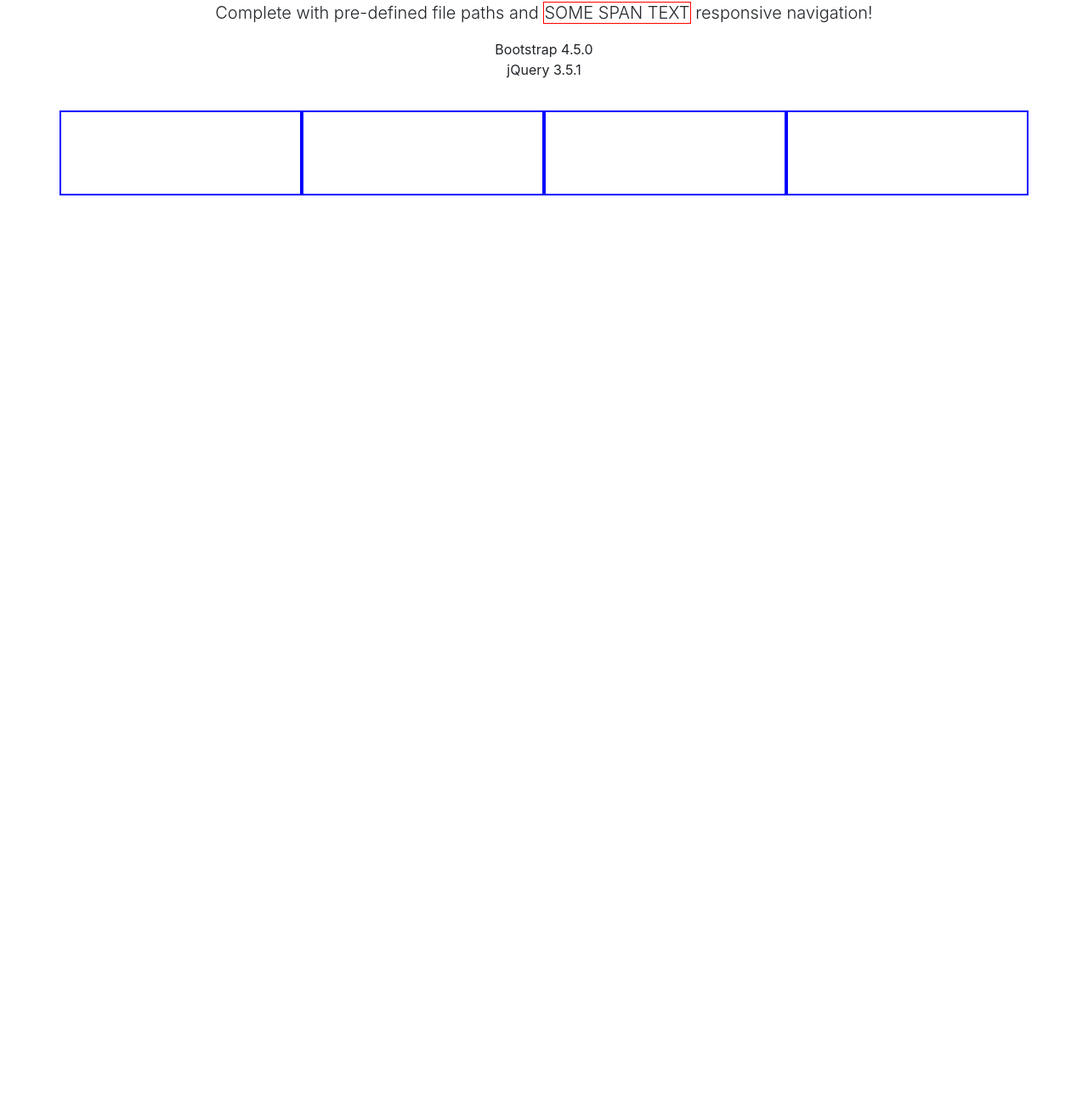
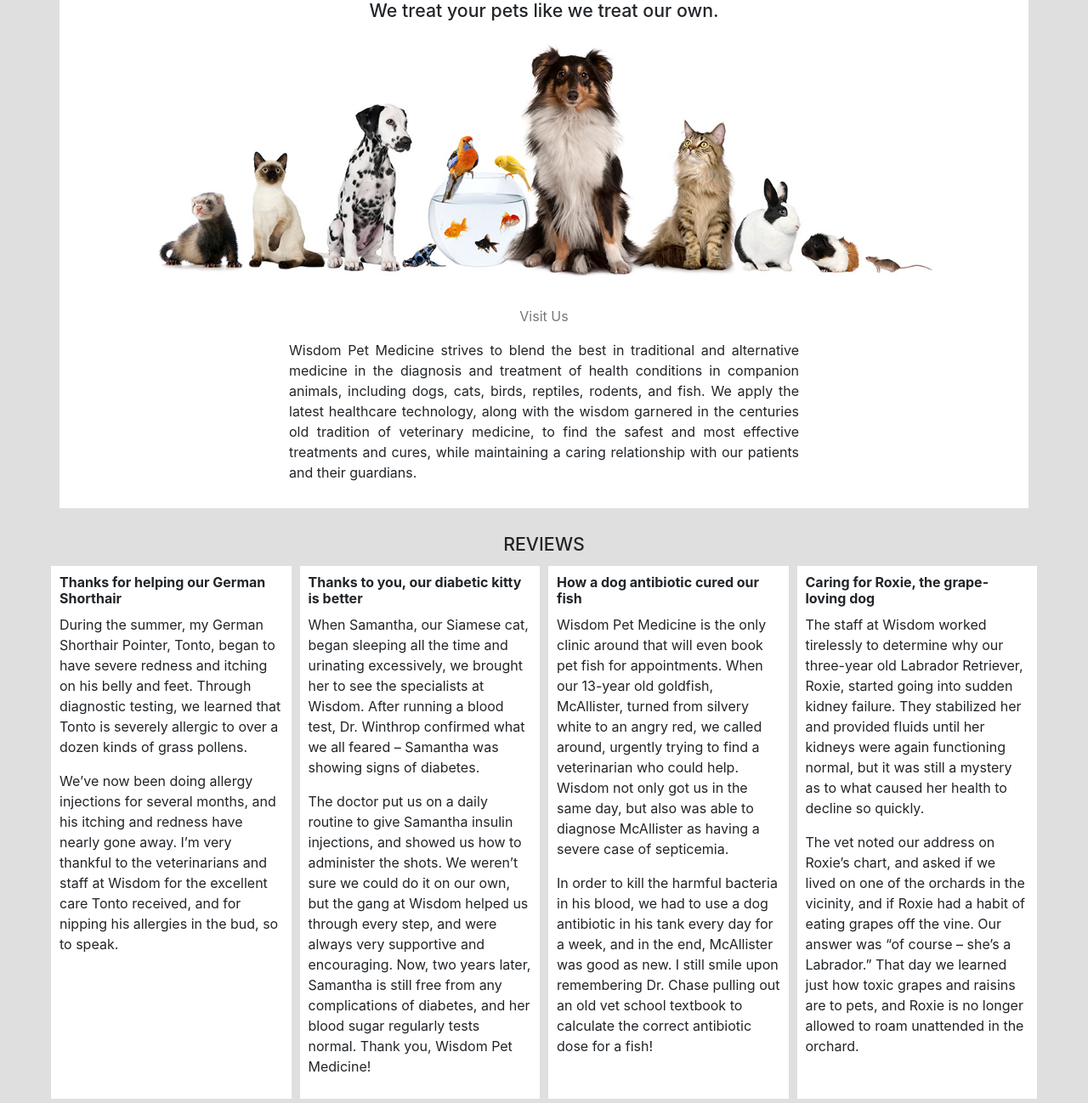
Before and after one commit to parveenj/wisdom-pets, a website: page index.html in a window 1280 px wide. Shown: the part 160-1458 px from the top of the page at 85% size. Before the commit the page ends 800 px from the top, so only its background shows below. Drawn offline with Linux system fonts and the light colour scheme.

Commit message:
Update HTML with pets

```diff
--- a/index.html
+++ b/index.html
@@ -8,32 +8,26 @@
   <meta name="description" content="">
   <meta name="author" content="">
 
-  <title>Bare - Start Bootstrap Template</title>
+  <title>Parveen Jagajeevan - HCI 472</title>
 
   <!-- Bootstrap core CSS -->
   <link href="vendor/bootstrap/css/bootstrap.min.css" rel="stylesheet">
 
   <style>
-    div.bordered>div {
-      border:2px solid blue;
-      height:100px;
-    }
-    div.bordered {
-      margin-top:20px;
-    }
-    .red-border {
-      border:1px solid red;
+    .challenge.container {
+      width:100%;
+      padding:0;
     }
   </style>
 
 </head>
 
-<body>
+<body style="background-color: #DFDFDF">
 
   <!-- Navigation -->
   <nav class="navbar navbar-expand-lg navbar-dark bg-dark static-top">
     <div class="container">
-      <a class="navbar-brand" href="http://linkedinlearning.com">Start Bootstrap</a>
+      <a class="navbar-brand" href="#">Start Bootstrap</a>
       <button class="navbar-toggler" type="button" data-toggle="collapse" data-target="#navbarResponsive" aria-controls="navbarResponsive" aria-expanded="false" aria-label="Toggle navigation">
         <span class="navbar-toggler-icon"></span>
       </button>
@@ -58,27 +52,62 @@
     </div>
   </nav>
 
-
   <!-- Page Content -->
   <div class="container">
-    <div class="row">
+    <div class="row" style="background-color:white">
       <div class="col-lg-12 text-center">
-        <h1 class="mt-5">A Bootstrap 4 Starter Template</h1>
-        <p class="lead">Complete with pre-defined file paths and <span class="red-border">SOME SPAN TEXT</span> responsive navigation!</p>
-        <ul class="list-unstyled">
-          <li>Bootstrap 4.5.0</li>
-          <li>jQuery 3.5.1</li>
-        </ul>
+        <h1 class="mt-5" style="color: #cdae51"><b>Wisdom Pet Medicine</b></h1>
+        <h2 style="font-size:16pt;">We treat your pets like we treat our own.</h2>
+        <img style="width:100%" src="./images/all-animals.jpg">
+        <p style="padding-top:30px">
+          <a href="#" style="color:#777777">Visit Us</a>
+        </p>
+        <p style="text-align:justify; max-width:600px; margin:auto; padding-bottom:30px;">
+          Wisdom Pet Medicine strives to blend the best in traditional and alternative medicine in the diagnosis and treatment of health conditions in companion animals, including dogs, cats, birds, reptiles, rodents, and fish. We apply the latest healthcare technology, along with the wisdom garnered in the centuries old tradition of veterinary medicine, to find the safest and most effective treatments and cures, while maintaining a caring relationship with our patients and their guardians.
+        </p>
       </div>
     </div>
   </div>
 
-  <div class="container">
-    <div class="row bordered">
-      <div class="col-12 col-sm-6 col-md-6 col-lg-3 col-xl-3"></div>
-      <div class="col-12 col-sm-6 col-md-6 col-lg-9 col-xl-3"></div>
-      <div class="col-12 col-sm-6 col-md-6 col-lg-9 col-xl-3"></div>
-      <div class="col-12 col-sm-6 col-md-6 col-lg-3 col-xl-3"></div>
+  <div class="container challenge" style="padding-bottom:30px;">
+    <h3 style="font-size:16pt; padding-top:30px; text-align:center;">REVIEWS</h3>
+    <div class="row" style="background-color:white;">
+      <div class="col-sm-6 col-lg-3" style="border:5px solid #DFDFDF; background-color:white; padding:10px;">
+        <h6><b>Thanks for helping our German Shorthair</b></h6>
+        <p>
+          During the summer, my German Shorthair Pointer, Tonto, began to have severe redness and itching on his belly and feet. Through diagnostic testing, we learned that Tonto is severely allergic to over a dozen kinds of grass pollens.
+        </p>
+        <p>
+          We’ve now been doing allergy injections for several months, and his itching and redness have nearly gone away. I’m very thankful to the veterinarians and staff at Wisdom for the excellent care Tonto received, and for nipping his allergies in the bud, so to speak.
+        </p>
+      </div>
+      <div class="col-sm-6 col-lg-3" style="border:5px solid #DFDFDF; background-color:white; padding:10px;">
+        <h6><b>Thanks to you, our diabetic kitty is better</b></h6>
+        <p>
+          When Samantha, our Siamese cat, began sleeping all the time and urinating excessively, we brought her to see the specialists at Wisdom. After running a blood test, Dr. Winthrop confirmed what we all feared – Samantha was showing signs of diabetes.
+        </p>
+        <p>
+          The doctor put us on a daily routine to give Samantha insulin injections, and showed us how to administer the shots. We weren’t sure we could do it on our own, but the gang at Wisdom helped us through every step, and were always very supportive and encouraging. Now, two years later, Samantha is still free from any complications of diabetes, and her blood sugar regularly tests normal. Thank you, Wisdom Pet Medicine!
+        </p>
+      </div>
+      <div class="col-sm-6 col-lg-3" style="border:5px solid #DFDFDF; background-color:white; padding:10px;">
+        <h6><b>How a dog antibiotic cured our fish</b></h6>
+        <p>
+          Wisdom Pet Medicine is the only clinic around that will even book pet fish for appointments. When our 13-year old goldfish, McAllister, turned from silvery white to an angry red, we called around, urgently trying to find a veterinarian who could help. Wisdom not only got us in the same day, but also was able to diagnose McAllister as having a severe case of septicemia.
+        </p>
+        <p>
+          In order to kill the harmful bacteria in his blood, we had to use a dog antibiotic in his tank every day for a week, and in the end, McAllister was good as new. I still smile upon remembering Dr. Chase pulling out an old vet school textbook to calculate the correct antibiotic dose for a fish!
+        </p>
+      </div>
+      <div class="col-sm-6 col-lg-3" style="border:5px solid #DFDFDF; background-color:white; padding:10px;">
+        <h6><b>Caring for Roxie, the grape-loving dog</b></h6>
+        <p>
+          The staff at Wisdom worked tirelessly to determine why our three-year old Labrador Retriever, Roxie, started going into sudden kidney failure. They stabilized her and provided fluids until her kidneys were again functioning normal, but it was still a mystery as to what caused her health to decline so quickly.
+        </p>
+        <p>
+          The vet noted our address on Roxie’s chart, and asked if we lived on one of the orchards in the vicinity, and if Roxie had a habit of eating grapes off the vine. Our answer was “of course – she’s a Labrador.” That day we learned just how toxic grapes and raisins are to pets, and Roxie is no longer allowed to roam unattended in the orchard.
+        </p>
+      </div>
     </div>
   </div>
 
```
Also changed, not shown: pets-content.txt (added, +69 -0 lines), images/all-animals.jpg (added).
